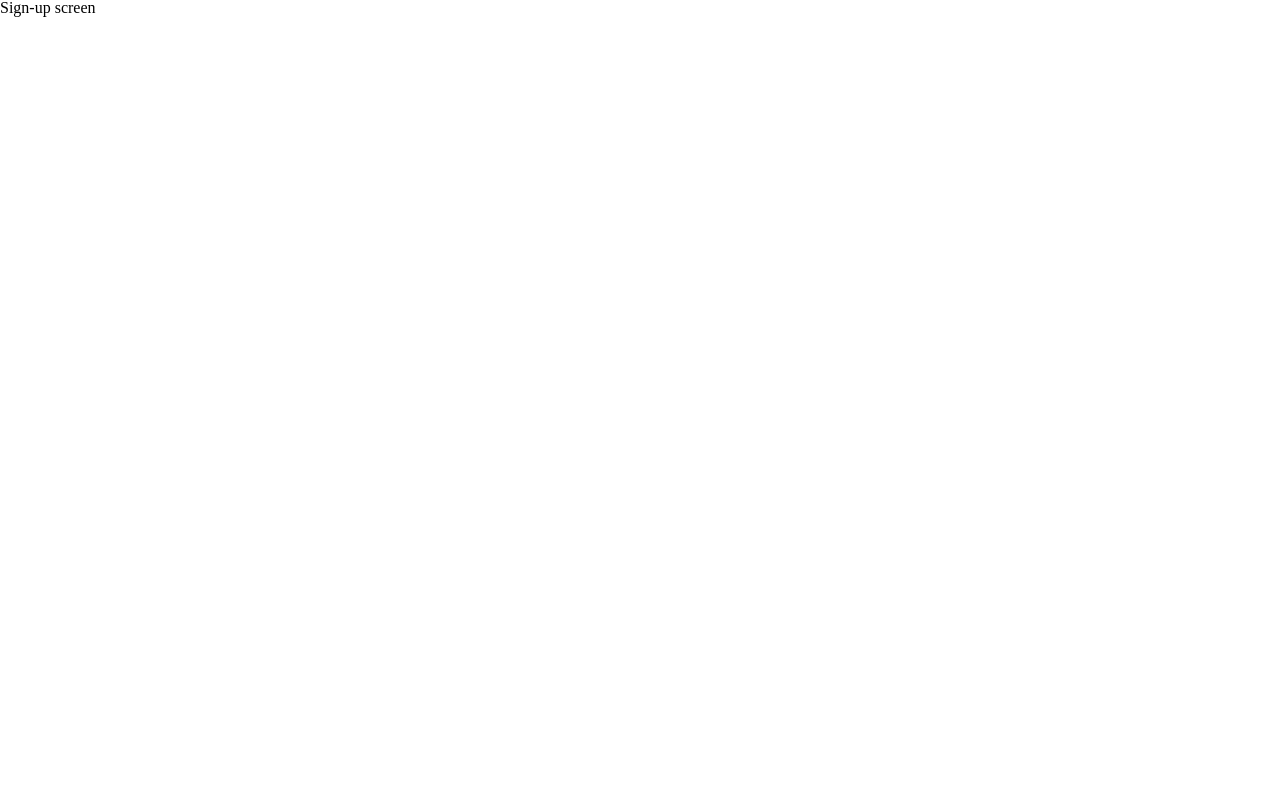
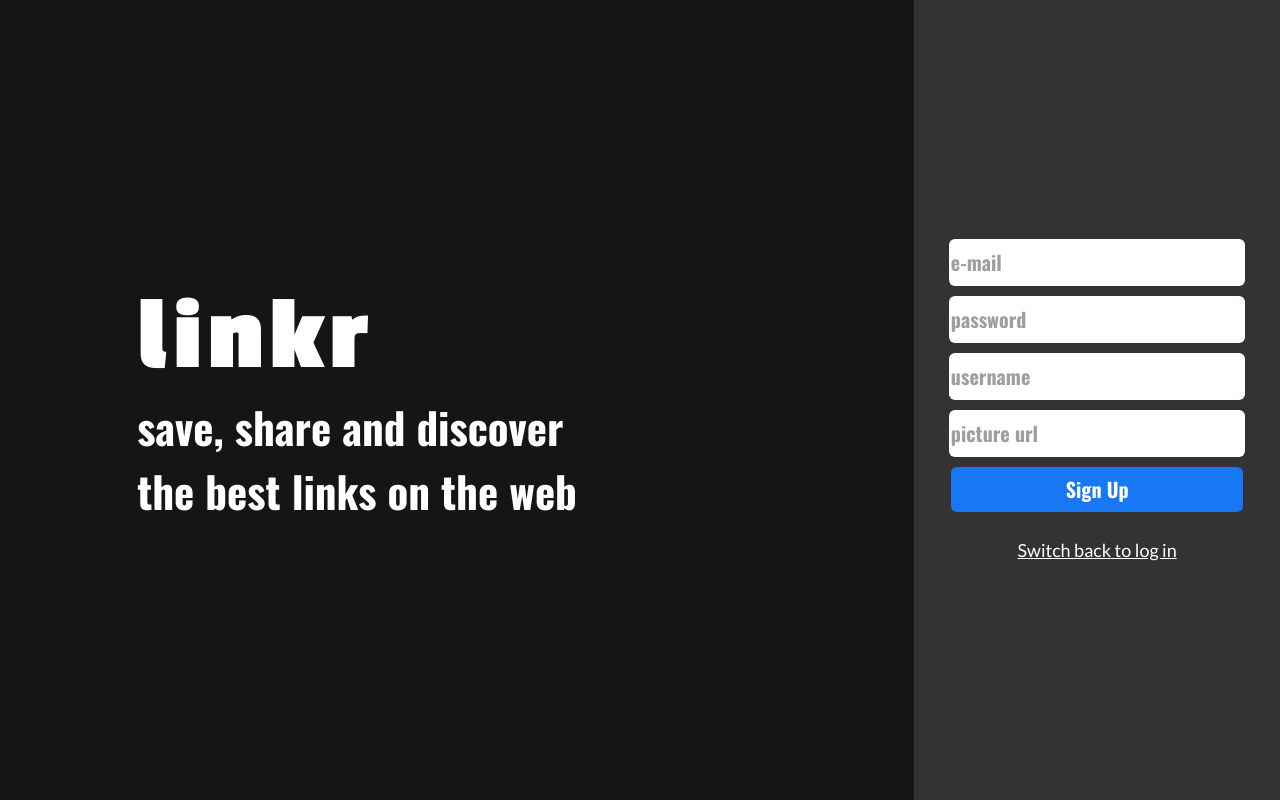
Before and after one commit to augustolfp/projeto17-linkr-front, a React (Create React App) app: page /sign-up in a window 1280 px wide. Built offline with nearby package versions, Linux system fonts and the light colour scheme.

Commit message:
Finalizado o componente da tela de cadastro SignUpScreen

```diff
--- a/package.json
+++ b/package.json
@@ -3,10 +3,13 @@
   "version": "0.1.0",
   "private": true,
   "dependencies": {
+    "axios": "^0.27.2",
     "react": "^17.0.2",
     "react-dom": "^17.0.2",
+    "react-icons": "^4.4.0",
     "react-router-dom": "^6.3.0",
-    "react-scripts": "^4.0.3"
+    "react-scripts": "^4.0.3",
+    "styled-components": "^5.3.5"
   },
   "scripts": {
     "start": "react-scripts start",
--- a/public/index.html
+++ b/public/index.html
@@ -3,6 +3,22 @@
   <head>
     <meta charset="utf-8" />
     <meta name="viewport" content="width=device-width, initial-scale=1" />
+
+    <!------- Fonte: Passion One ------->
+    <link rel="preconnect" href="https://fonts.googleapis.com">
+    <link rel="preconnect" href="https://fonts.gstatic.com" crossorigin>
+    <link href="https://fonts.googleapis.com/css2?family=Passion+One:wght@400;700;900&display=swap" rel="stylesheet">
+
+    <!------- Fonte: Oswald ------->
+    <link rel="preconnect" href="https://fonts.googleapis.com">
+    <link rel="preconnect" href="https://fonts.gstatic.com" crossorigin>
+    <link href="https://fonts.googleapis.com/css2?family=Oswald:wght@200;300;400;500;600;700&display=swap" rel="stylesheet">
+
+    <!------- Fonte: Lato ------->
+    <link rel="preconnect" href="https://fonts.googleapis.com">
+    <link rel="preconnect" href="https://fonts.gstatic.com" crossorigin>
+    <link href="https://fonts.googleapis.com/css2?family=Lato:ital,wght@0,100;0,300;0,400;0,700;0,900;1,100;1,300;1,400;1,700;1,900&display=swap" rel="stylesheet">
+
     <title>Linkr</title>
   </head>
   <body>
--- a/src/components/SignUpScreen/SignUpScreen.js
+++ b/src/components/SignUpScreen/SignUpScreen.js
@@ -1,5 +1,101 @@
-export default function SignUpScreen() {
+import axios from "axios";
+import { useState } from "react";
+import { Link, useNavigate } from "react-router-dom";
+
+import {
+    Container,
+    AuthSide,
+    WelcomeSide,
+    WelcomeBox,
+    DataInput,
+    GoToLogin
+} from "./style";
+
+function RequestRegistration(){
+    const [email, setEmail] = useState("");
+    const [password, setPassword] = useState("");
+    const [username, setUserName] = useState("");
+    const [image, setImage] = useState("");
+    const navigate = useNavigate();
+
+    function handleSignUp(e){
+        e.preventDefault();
+
+        const promise = axios.post("https://projeto17-linkr--back.herokuapp.com/sign-up", {
+            email,
+            password,
+            username,
+            image
+        });
+        promise.then(response => {
+            console.log(response.data);
+            navigate("/");
+        });
+        promise.catch(error => {
+            console.log(error.response);
+            alert("Falha ao enviar os dados!\nPor favor, verifique as informações e insira os dados corretamente.");
+        });
+    }
+
     return(
-        <h1>Sign-up screen</h1>
+        <form onSubmit={handleSignUp}>
+            <DataInput>
+                <input
+                    type="email"
+                    placeholder="e-mail"
+                    onChange={e => setEmail(e.target.value)}
+                    value={email}
+                    name="email"
+                />
+                <input
+                    type="password"
+                    placeholder="password"
+                    onChange={e => setPassword(e.target.value)}
+                    value={password}
+                    name="password"
+                />
+                <input
+                    type="text"
+                    placeholder="username"
+                    onChange={e => setUserName(e.target.value)}
+                    value={username}
+                    name="name"
+                />
+                <input
+                    type="text"
+                    placeholder="picture url"
+                    onChange={e => setImage(e.target.value)}
+                    value={image}
+                    name="image"
+                />
+                <button type="submit">
+                    Sign Up
+                </button>
+            </DataInput>
+        </form>
     );
 }
+
+export default function SignUpScreen(){
+    return(
+        <Container>
+            <WelcomeSide>
+                <WelcomeBox>
+                    <h2>linkr</h2>
+                    <h3>save, share and discover</h3>
+                    <h3>the best links on the web</h3>
+                </WelcomeBox>
+            </WelcomeSide>
+
+            <AuthSide>
+                <RequestRegistration />
+
+                <GoToLogin>
+                    <Link to="/">
+                        <span>Switch back to log in</span>
+                    </Link>
+                </GoToLogin>
+            </AuthSide>
+        </Container>
+    );
+}
--- /dev/null
+++ b/src/components/SignUpScreen/style.js
@@ -0,0 +1,115 @@
+import styled from "styled-components";
+
+export const Container = styled.div`
+    background-color: #333333;
+    width: 100%;
+    height: 100vh;
+
+    display: flex;
+
+    font-style: normal;
+`;
+
+export const WelcomeSide = styled.div`
+    background-color: #151515;
+    width: 100%;
+    height: 100vh;
+
+    display: flex;
+    flex-direction: column;
+    align-items: center;
+    justify-content: center;
+`;
+
+export const WelcomeBox = styled.div`
+    /* background-color: aquamarine; */
+    width: 70%;
+
+    font-weight: 700;
+    color: #FFFFFF;
+
+    h2{
+        font-family: 'Passion One';
+        font-size: 106px;
+        line-height: 117px;
+        letter-spacing: 0.05em;
+    }
+
+    h3{
+        font-family: 'Oswald';
+        font-size: 43px;
+        line-height: 64px;
+    }
+`;
+
+export const AuthSide = styled.div`
+    background-color: #333333;
+    width: 40%;
+    height: 100vh;
+
+    display: flex;
+    flex-direction: column;
+    justify-content: center;
+`;
+
+export const DataInput = styled.div`
+    display: flex;
+    flex-wrap: wrap;
+    justify-content: center;
+
+    input{
+        width: 80%;
+        height: 45px;
+
+        margin-bottom: 10px;
+
+        font-family: 'Oswald';
+        font-weight: 700;
+        font-size: 20px;
+        line-height: 40px;
+        background: #FFFFFF;
+        border: none;
+        border-radius: 6px;
+    }
+
+    input::placeholder{
+        font-size: 20px;
+        line-height: 40px;
+        color: #9F9F9F;
+    }
+
+    button{
+        width: 80%;
+        height: 45px;
+
+        cursor: pointer;
+
+        font-family: 'Oswald';
+        font-size: 20px;
+        font-weight: 700;
+        line-height: 40px;
+        color: #FFFFFF;
+
+        background-color: #1877F2;
+        border: none;
+        border-radius: 6px;
+    }
+`;
+
+export const GoToLogin = styled.div`
+    height: 50px;
+
+    display: flex;
+    justify-content: center;
+    align-items: flex-end;
+
+    span{
+        font-family: 'Lato';
+        font-style: normal;
+        font-weight: 400;
+        font-size: 18px;
+        line-height: 24px;
+        text-decoration-line: underline;
+        color: #FFFFFF;
+    }
+`;
```
Also changed, not shown: 1 other file (tests, documents, lock files or other folders).
